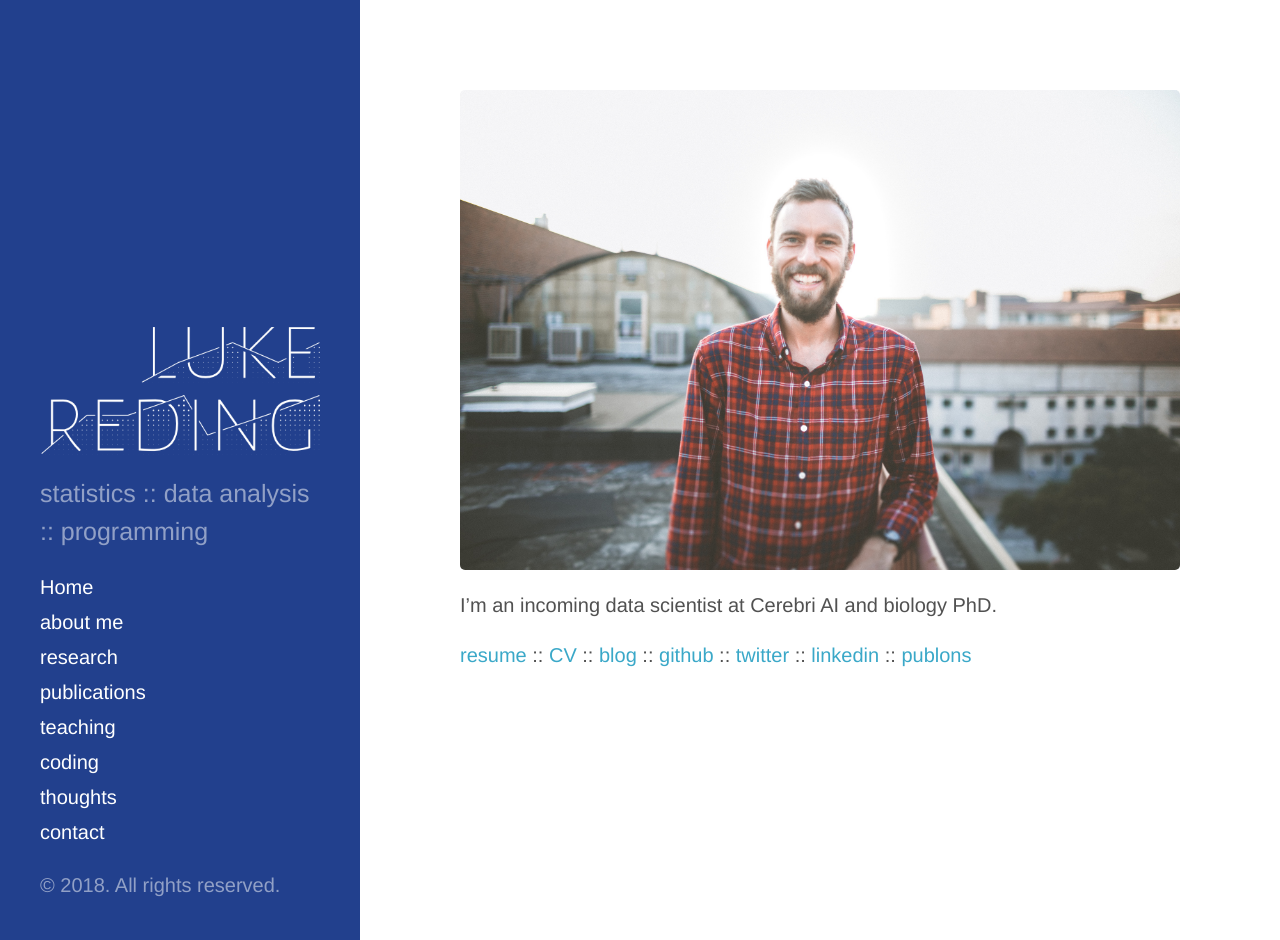
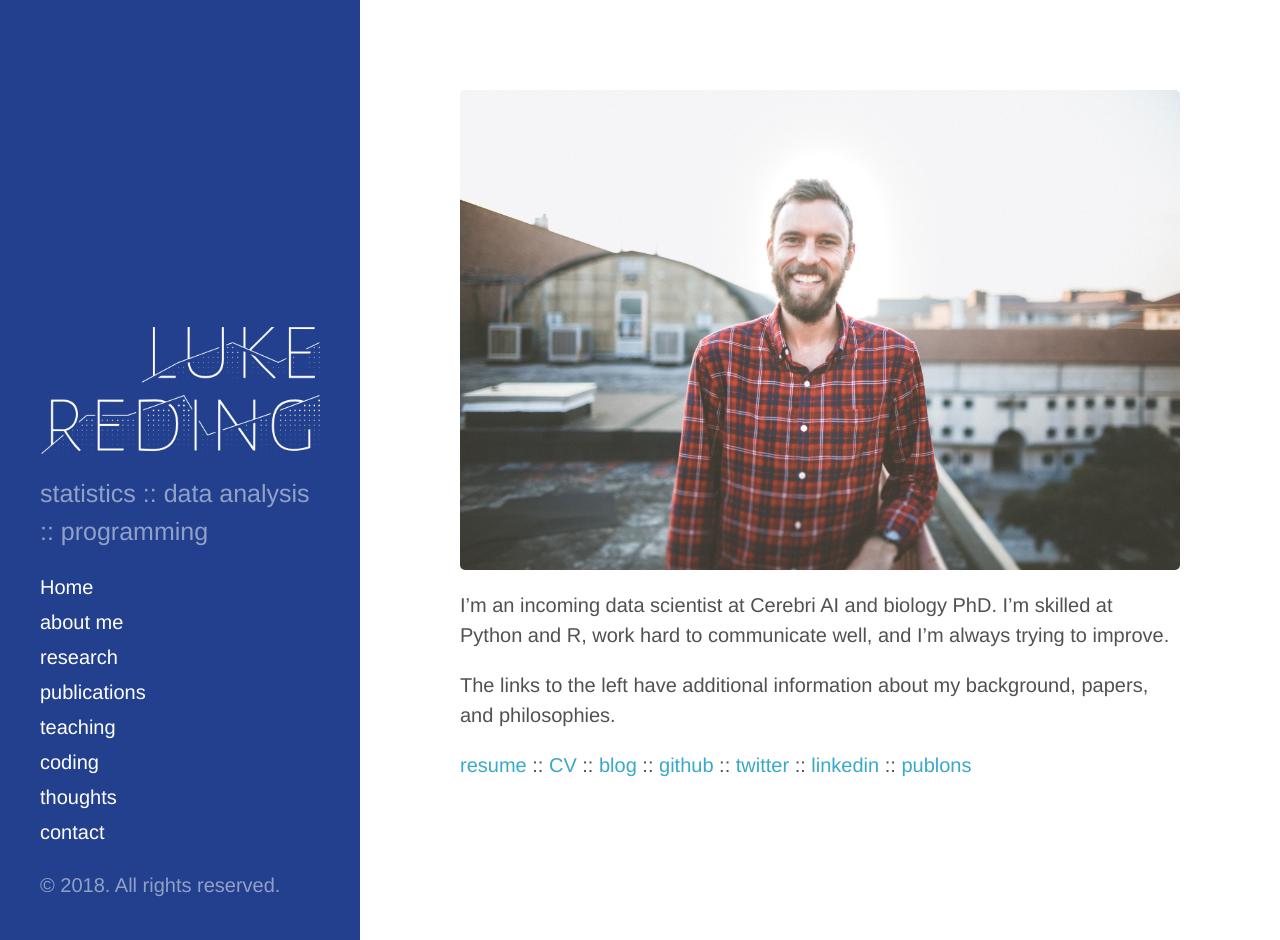
Before and after one commit to lukereding/lukereding.github.io, a Jekyll site: the page built from index.md, in a window 1280 px wide and 940 px high. Built offline with Jekyll 4.4.1, drawn with Linux system fonts in a browser that asks for light colours; the list of posts is cut into pages by our own code.

Commit message:
small edits

```diff
--- a/index.md
+++ b/index.md
@@ -5,7 +5,9 @@
 
 ![logo](../files/photo.jpg)
 
-I'm an incoming data scientist at Cerebri AI and biology PhD.
+I'm an incoming data scientist at Cerebri AI and biology PhD. I'm skilled at Python and R, work hard to communicate well, and I'm always trying to improve.
+
+The links to the left have additional information about my background, papers, and philosophies.
 
 [resume](../files/lpr_resume.pdf)
 :: [CV](../files/cv.pdf)
```
Also changed, not shown: 2000-01-01-about.md (+0 -1 lines).
